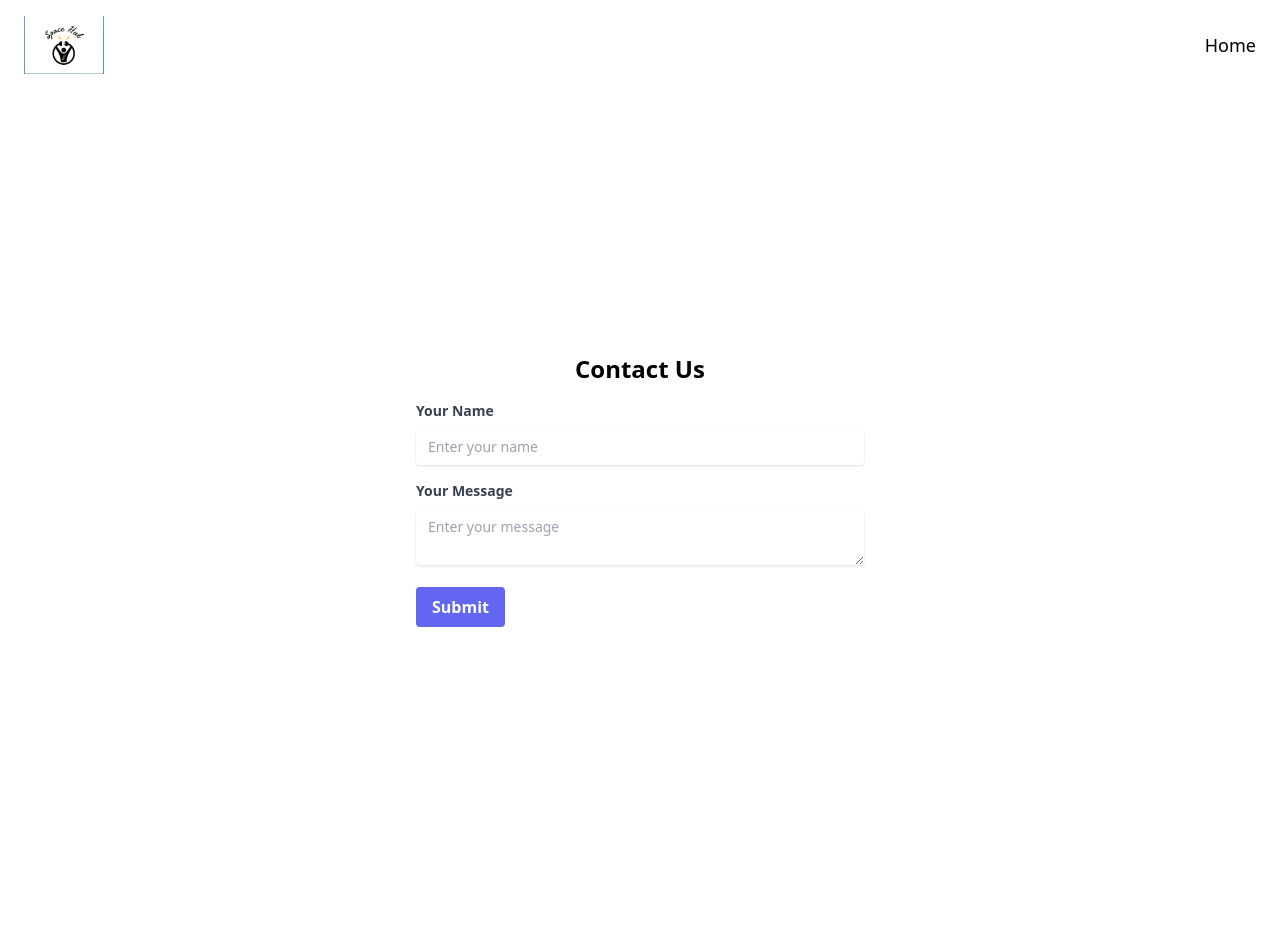
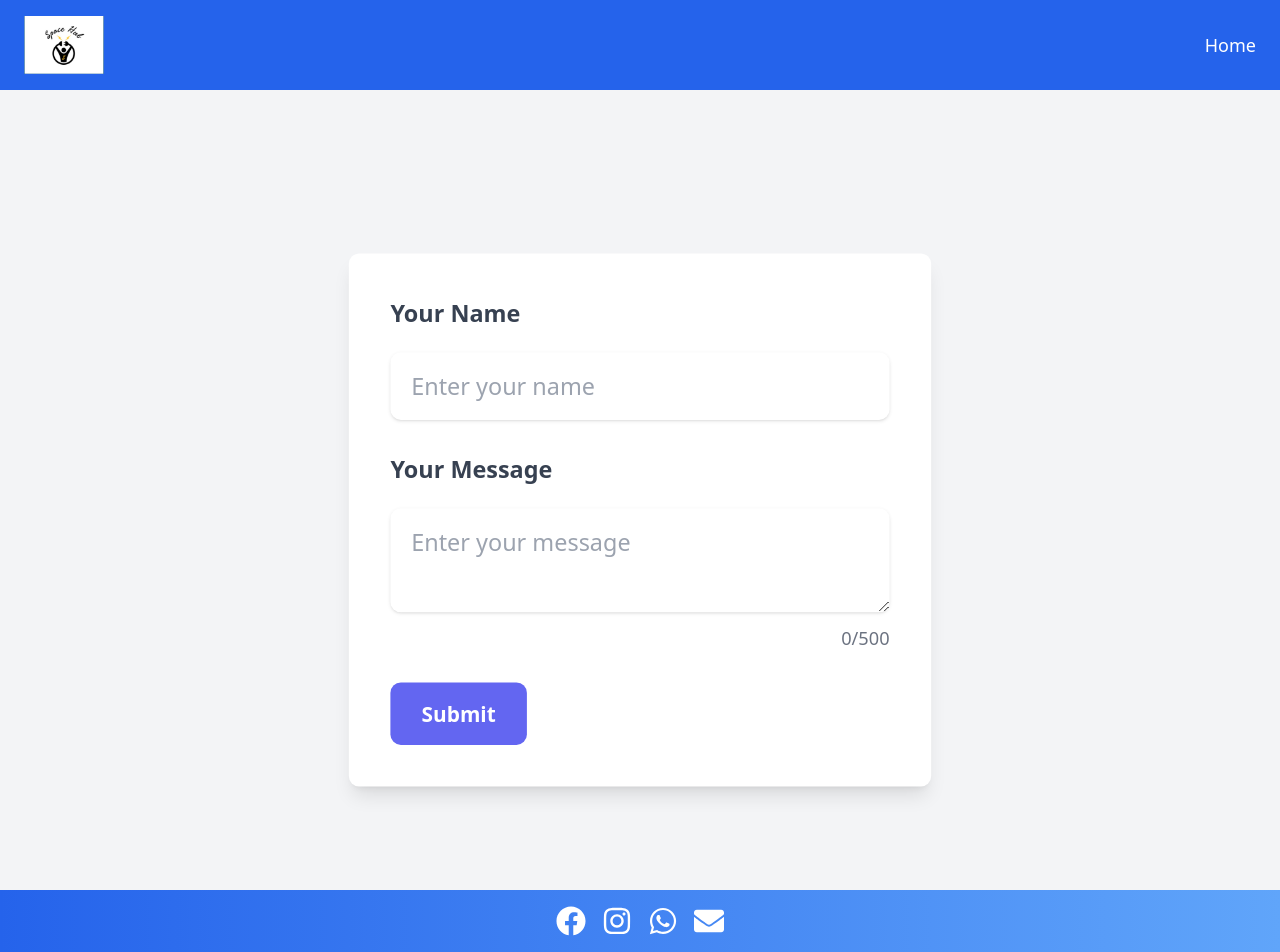
Before and after one commit to IannitoTechbros/PHASE-5-GROUP-PROJECT---IAN---ERICK---MARTIN---FELIX---JEREMIAH, a React (Create React App) app in the folder frontend/: page /contact in a window 1280 px wide. Shown: the top 952 px of the page. Before the commit the page ends 890 px from the top, so only its background shows below. Built offline with nearby package versions, Linux system fonts and the light colour scheme.

Commit message:
Add update to contact component and npm install react-icons

```diff
--- a/frontend/package.json
+++ b/frontend/package.json
@@ -9,6 +9,7 @@
     "ajv-keywords": "^5.1.0",
     "react": "^18.3.1",
     "react-dom": "^18.3.1",
+    "react-icons": "^5.2.1",
     "react-router-dom": "^6.25.1",
     "react-scripts": "^5.0.1",
     "tailwindcss": "^3.0.0"
--- a/frontend/src/components/Landing/Contact.jsx
+++ b/frontend/src/components/Landing/Contact.jsx
@@ -1,39 +1,54 @@
 import React, { useState } from 'react';
 import { Link } from 'react-router-dom';
+import { FaFacebook, FaInstagram, FaWhatsapp, FaEnvelope } from 'react-icons/fa';
 import logo from '../../assets/images/logo.png';
 
 const ContactUs = () => {
   const [userName, setUserName] = useState('');
+  const [message, setMessage] = useState('');
   const [submitted, setSubmitted] = useState(false);
+  const [nameError, setNameError] = useState('');
+  const [messageError, setMessageError] = useState('');
 
   const handleSubmit = (e) => {
     e.preventDefault();
+    if (!userName) {
+      setNameError('Name is required');
+      return;
+    }
+    if (!message) {
+      setMessageError('Message is required');
+      return;
+    }
     setSubmitted(true);
   };
 
   const handleNameChange = (e) => {
     setUserName(e.target.value);
+    if (e.target.value) setNameError('');
+  };
+
+  const handleMessageChange = (e) => {
+    setMessage(e.target.value);
+    if (e.target.value) setMessageError('');
   };
 
   return (
     <>
-    <header className='w-full flex justify-between items-center py-4 px-6'>
+      <header className='w-full flex justify-between items-center py-4 px-6 bg-blue-600'>
         <Link to="/" className='flex items-center space-x-2'>
           <img src={logo} alt="Space Hub Logo" className="w-20 h-18" />
         </Link>
         <nav className='flex space-x-4'>
-      <Link to="/" className='text-lg hover:text-yellow-400'>Home</Link>
+          <Link to="/" className='text-lg text-white hover:text-yellow-400'>Home</Link>
         </nav>
       </header>
-    <div className="flex flex-col items-center justify-center min-h-screen">
-      {/* Navigation Bar */}
-
-
-      <h2 className="text-2xl font-bold mb-4">Contact Us</h2>
+      <div className="flex flex-col items-center justify-center min-h-screen bg-gray-100 py-8">
+        <h2 className="text-3xl font-bold mb-6">Contact Us</h2> {/* Increased font size */}
         {!submitted ? (
-        <form onSubmit={handleSubmit} className="max-w-md w-full">
-          <div className="mb-4">
-            <label htmlFor="name" className="block text-gray-700 text-sm font-bold mb-2">
+          <form onSubmit={handleSubmit} className="max-w-md w-full bg-white p-8 rounded-lg shadow-lg" style={{ transform: 'scale(1.3)' }}> {/* Increased size */}
+            <div className="mb-6">
+              <label htmlFor="name" className="block text-gray-700 text-lg font-bold mb-4"> {/* Increased font size */}
                 Your Name
               </label>
               <input
@@ -42,32 +57,50 @@ const ContactUs = () => {
                 value={userName}
                 onChange={handleNameChange}
                 placeholder="Enter your name"
-              className="px-3 py-2 placeholder-gray-400 text-gray-700 relative bg-white bg-white rounded text-sm shadow outline-none focus:outline-none focus:ring w-full"
+                className="px-4 py-3 placeholder-gray-400 text-gray-700 bg-white rounded-lg text-lg shadow outline-none focus:outline-none focus:ring w-full hover:animate-bounce" /* Increased size */
               />
+              {nameError && <p className="text-red-500 text-sm italic">{nameError}</p>} {/* Increased font size */}
             </div>
-          <div className="mb-4">
-            <label htmlFor="message" className="block text-gray-700 text-sm font-bold mb-2">
+            <div className="mb-6">
+              <label htmlFor="message" className="block text-gray-700 text-lg font-bold mb-4"> {/* Increased font size */}
                 Your Message
               </label>
               <textarea
                 id="message"
+                value={message}
+                onChange={handleMessageChange}
                 placeholder="Enter your message"
-              className="px-3 py-2 placeholder-gray-400 text-gray-700 relative bg-white bg-white rounded text-sm shadow outline-none focus:outline-none focus:ring w-full"
+                className="px-4 py-3 placeholder-gray-400 text-gray-700 bg-white rounded-lg text-lg shadow outline-none focus:outline-none focus:ring w-full hover:animate-bounce" /* Increased size */
               ></textarea>
+              {messageError && <p className="text-red-500 text-sm italic">{messageError}</p>} {/* Increased font size */}
+              <div className="text-right text-gray-500 text-sm mt-1">{message.length}/500</div> {/* Increased font size */}
             </div>
             <button
               type="submit"
-            className="bg-indigo-500 hover:bg-indigo-700 text-white font-bold py-2 px-4 rounded focus:outline-none focus:shadow-outline"
+              className="bg-indigo-500 hover:bg-indigo-700 text-white font-bold py-3 px-6 rounded-lg focus:outline-none focus:shadow-outline transform transition duration-300 hover:scale-105"
             >
               Submit
             </button>
           </form>
         ) : (
           <div className="text-center">
-          <p className="text-lg font-bold">Thanks {userName} for contacting us!</p>
+            <p className="text-xl font-bold">Thanks {userName} for contacting us!</p> {/* Increased font size */}
           </div>
         )}
       </div>
+      <footer className='w-full py-4 px-6 bg-gradient-to-r from-blue-600 to-blue-400 text-white'>
+        <div className="flex justify-center space-x-4 mb-4">
+          <a href="https://www.facebook.com" target="_blank" rel="noopener noreferrer"><FaFacebook size={30} /></a>
+          <a href="https://www.instagram.com" target="_blank" rel="noopener noreferrer"><FaInstagram size={30} /></a>
+          <a href="https://www.whatsapp.com" target="_blank" rel="noopener noreferrer"><FaWhatsapp size={30} /></a>
+          <a href="mailto:spacehub@gmail.com"><FaEnvelope size={30} /></a>
+        </div>
+        <div className="text-center">
+          <p>For more info contact this number: (123) 456-7890</p>
+          <p>Our company email is <a href="mailto:spacehub@gmail.com" className="text-yellow-300">spacehub@gmail.com</a></p>
+          <p>All rights reserved © 2024</p>
+        </div>
+      </footer>
     </>
   );
 };
```
Also changed, not shown: 2 other files (tests, documents, lock files or other folders). Lines whose indentation alone changed are shown as unchanged.
